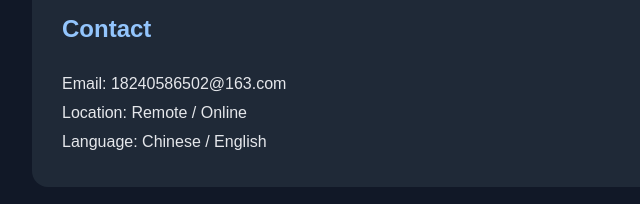
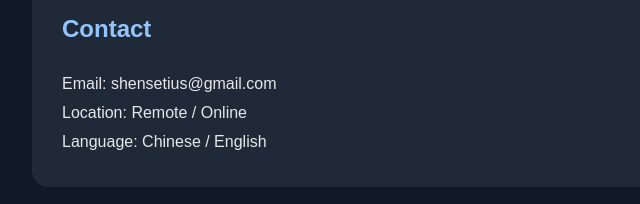
Before and after one commit to Seticuser/portfolio, a plain HTML site: page index.html in a window 1280 px wide. Shown: the part 1835-2039 px from the top of the page, 128-768 px from the left. Drawn offline with Linux system fonts and the light colour scheme.

Commit message:
Update index.html

```diff
--- a/index.html
+++ b/index.html
@@ -161,7 +161,7 @@
 
     <section>
       <h2>Contact</h2>
-      <p>Email: 18240586502@163.com</p>
+      <p>Email: shensetius@gmail.com</p>
       <p>Location: Remote / Online</p>
       <p>Language: Chinese / English</p>
     </section>
```
